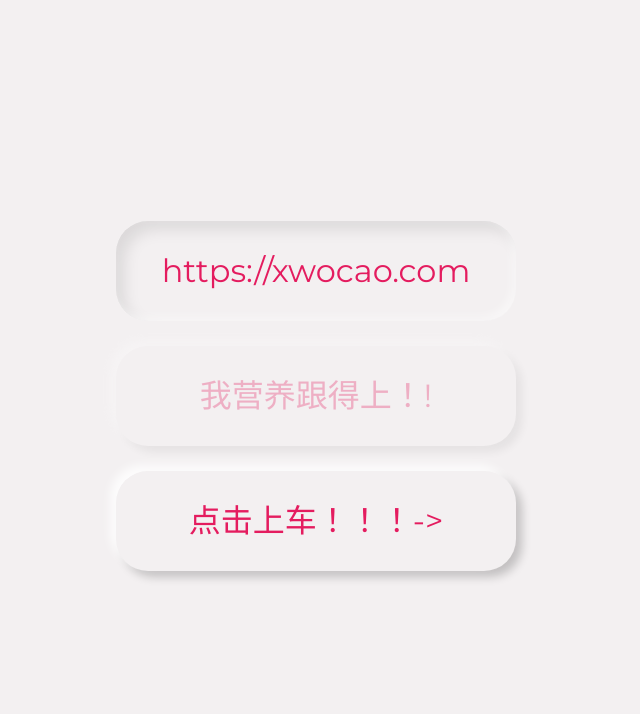
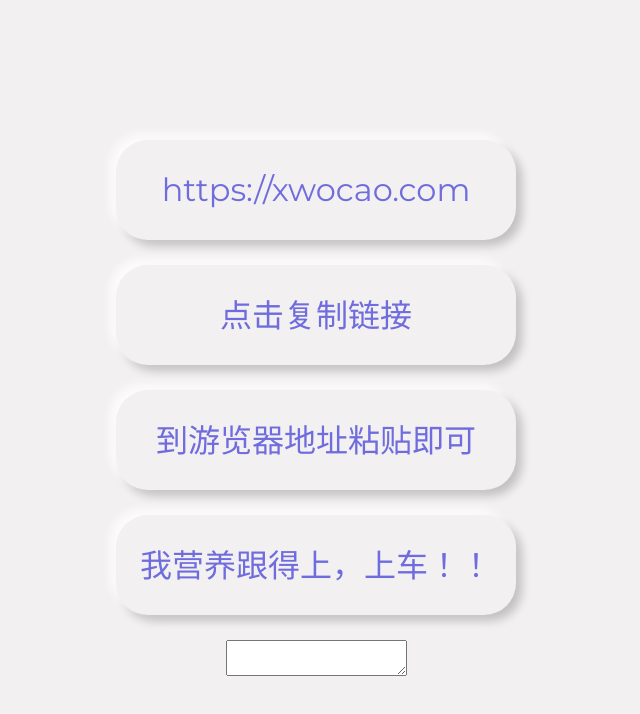
Before and after one commit to xx2707770500/xwocao, a plain HTML site: page index.html in a window 1280 px wide. Shown: the whole page, without its empty margins (332-972 px from the left). Drawn offline with nearby package versions, Linux system fonts and the light colour scheme.

Commit message:
five commit

```diff
--- a/index.html
+++ b/index.html
@@ -8,10 +8,56 @@
 </head>
 <body>
 <!-- partial:index.partial.html -->
-<div class="button"><span><a href="https://www.xwocao.com">https://xwocao.com</a></span></div>
-<div class="button"><span><a href="https://www.xwocao.com">我营养跟得上！!</a></span></div>
-<div class="button"><span><a href="https://www.xwocao.com">点击上车！！！-></a></span></div>
-<!-- partial -->
+
+
+<div class="button copy-pp" id="copy-pp"><span id="#content">https://xwocao.com</span></div>
+<div><button type="button" class="button copy-btn" id="copy-btn" onclick="jsCopy(this)"><span>点击复制链接</span></button></div>
+<div><button type="button" class="button copy-btn" id="copy-btn" onclick="jsCopy(this)"><span>到游览器地址粘贴即可</span></button></div>
+<div><button type="button" class="button copy-btn" id="copy-btn" onclick="jsCopy(this)"><span>我营养跟得上，上车！！</span></button></div>
+<textarea class="copy-text" id="copy-text" value="" readonly="readonly"></textarea>
+
   <script src='https://cdnjs.cloudflare.com/ajax/libs/jquery/3.4.1/jquery.min.js'></script>
+
+
+  <script>
+  	function jsCopy(obj) {
+  		var u = navigator.userAgent;
+  		//苹果
+  		if (u.match(/(iPhone|iPod|iPad);?/i)) {
+  			var copyDOM = document.getElementById("copy-pp"); //要复制文字的节点
+  			var range = document.createRange();
+  			// 选中需要复制的节点
+  			range.selectNode(copyDOM);
+  			// 执行选中元素
+  			window.getSelection().addRange(range);
+  			// 执行 copy 操作
+  			var successful = document.execCommand('copy');
+  			try {
+  				var msg = successful ? '成功' : '失败';
+  				console.log(msg);
+  			} catch (err) {
+  				console.log(err);
+  			}
+  			// 移除选中的元素
+  			window.getSelection().removeAllRanges();
+  			obj.innerHTML = '<h1>已复制！</h1>';
+  		}
+
+  		// 安卓
+  		if (u.indexOf('Android') > -1) {
+  			var $copyText = document.getElementById("copy-text"),
+  				$copyPP = document.getElementById("copy-pp");
+  			$copyText.innerHTML = $copyPP.innerHTML.replace(/<[^>]+>/g, "");
+  			$copyText.select(); // 选择对象
+  			document.execCommand("Copy"); // 执行浏览器复制命令
+  			obj.innerHTML = '<h1>已复制！</h1>';
+  		}
+  		// 安卓系统的UC浏览器
+  		if (u.indexOf('Android') > -1 && u.indexOf('UCBrowser') > -1) {
+  			obj.innerHTML = '点击复制链接';
+  			alert('复制无效，请长按内容手动复制！');
+  		}
+  	}
+  </script>
 </body>
 </html>
--- a/style.css
+++ b/style.css
@@ -24,6 +24,7 @@ body .button {
   text-align: center;
   cursor: pointer;
   transition: all 0.1s ease-in-out;
+  border: none;
 }
 body .button span {
   line-height: 100px;
@@ -31,15 +32,15 @@ body .button span {
   font-size: 32px;
   font-weight: semibold;
 }
-body .button:nth-child(3) {
+body .button:nth-child(1) {
   box-shadow: -6px -6px 10px rgba(255, 255, 255, 0.8), 6px 6px 10px rgba(0, 0, 0, 0.2);
   color: #6f6cde;
 }
-body .button:nth-child(3):hover {
+body .button:nth-child(1):hover {
   opacity: 0.3;
   box-shadow: -6px -6px 10px rgba(255, 255, 255, 0.8), 6px 6px 10px rgba(0, 0, 0, 0.2);
 }
-body .button:nth-child(3):active {
+body .button:nth-child(1):active {
   opacity: 1;
   box-shadow: inset -4px -4px 8px rgba(255, 255, 255, 0.5), inset 8px 8px 16px rgba(0, 0, 0, 0.1);
   color: #79e3b6;
@@ -49,11 +50,11 @@ body .button:nth-child(2) {
   box-shadow: -6px -6px 10px rgba(255, 255, 255, 0.8), 6px 6px 10px rgba(0, 0, 0, 0.2);
   color: #6f6cde;
 }
-body .button:nth-child(1) {
+body .button:nth-child(3) {
   box-shadow: inset -4px -4px 8px rgba(255, 255, 255, 0.5), inset 8px 8px 16px rgba(0, 0, 0, 0.1);
   color: #79e3b6;
 }
-body .button:nth-child(1):hover {
+body .button:nth-child(3):hover {
   opacity: 1;
   box-shadow: -6px -6px 10px rgba(255, 255, 255, 0.8), 6px 6px 10px rgba(0, 0, 0, 0.2);
 }
```
